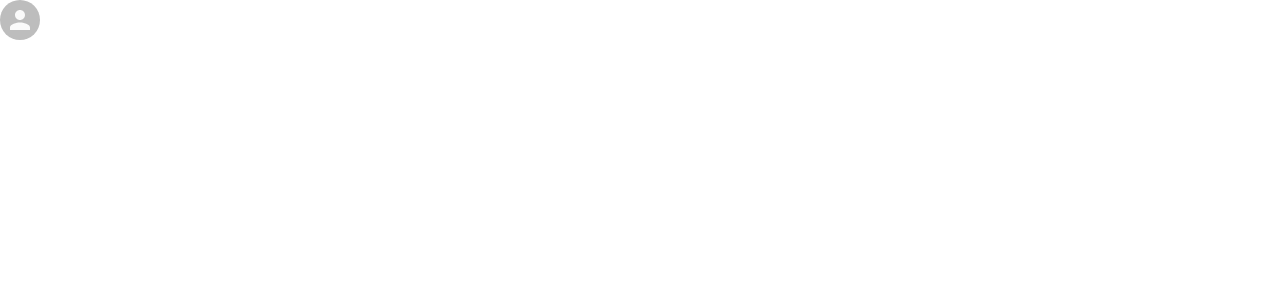
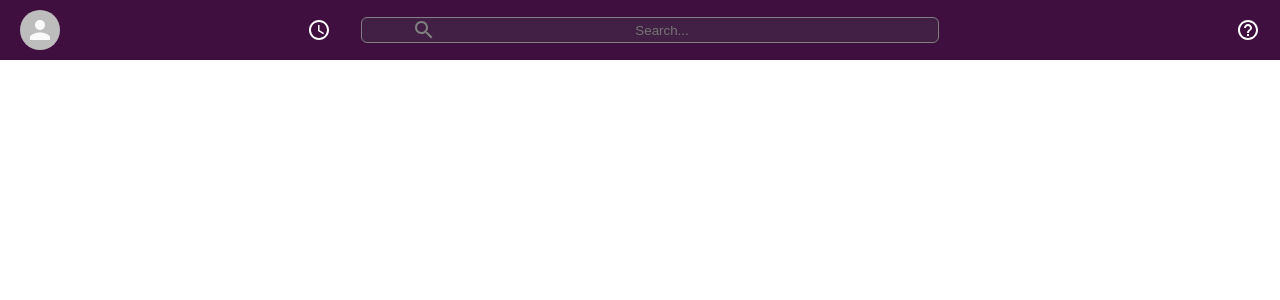
Before and after one commit to georgi9603/Code-For-Fun, a React (Create React App) app in the folder _Slack_Clone/slack_clone/: page / in a window 1280 px wide. Shown: the top 300 px of the page. Built offline with nearby package versions, Linux system fonts and the light colour scheme.

Commit message:
Styling header

```diff
--- a/_Slack_Clone/slack_clone/src/App.css
+++ b/_Slack_Clone/slack_clone/src/App.css
@@ -0,0 +1,3 @@
+body {
+  --slack-color: #3f0f40;
+}
--- /dev/null
+++ b/_Slack_Clone/slack_clone/src/Header.css
@@ -0,0 +1,49 @@
+.header {
+  display: flex;
+  align-items: center;
+  justify-content: space-between;
+  padding: 10px 0;
+  background-color: var(--slack-color);
+  color: white;
+}
+
+.header__left {
+  flex: 0.3;
+  display: flex;
+  align-items: center;
+  margin-left: 20px;
+}
+
+.header__left > .MuiSvgIcon-root {
+  margin-left: auto;
+  margin-right: 30px;
+}
+
+.header__center {
+  flex: 0.4;
+  background-color: #421f44;
+  text-align: center;
+  display: flex;
+  padding: 0 50px;
+  color: gray;
+  border: 1px gray solid;
+  border-radius: 6px;
+}
+
+.header__center > input {
+  background-color: transparent;
+  border: none;
+  text-align: center;
+  min-width: 35vw;
+}
+
+.header__right {
+  flex: 0.3;
+  display: flex;
+  align-items: flex-end;
+}
+
+.header__right > .MuiSvgIcon-root {
+  margin-left: auto;
+  margin-right: 20px;
+}
--- a/_Slack_Clone/slack_clone/src/Header.js
+++ b/_Slack_Clone/slack_clone/src/Header.js
@@ -1,18 +1,23 @@
 import React from 'react'
+import './Header.css'
 import { Avatar } from '@material-ui/core';
+import AccessTimeIcon from '@material-ui/icons/AccessTime';
+import SearchIcon from '@material-ui/icons/Search';
+import HelpOutlineIcon from '@material-ui/icons/HelpOutline'
 
 export default function Header() {
     return (
         <div className='header'>
             <div className='header__left'>
-                <Avatar />
-
+                <Avatar className='header__avatar' alt='Georgi Karabozhilov' />
+                <AccessTimeIcon />
             </div>
             <div className='header__center'>
-
+                <SearchIcon />
+                <input placeholder='Search...'></input>
             </div>
             <div className='header__right'>
-
+                <HelpOutlineIcon />
             </div>
         </div>
     )
```
